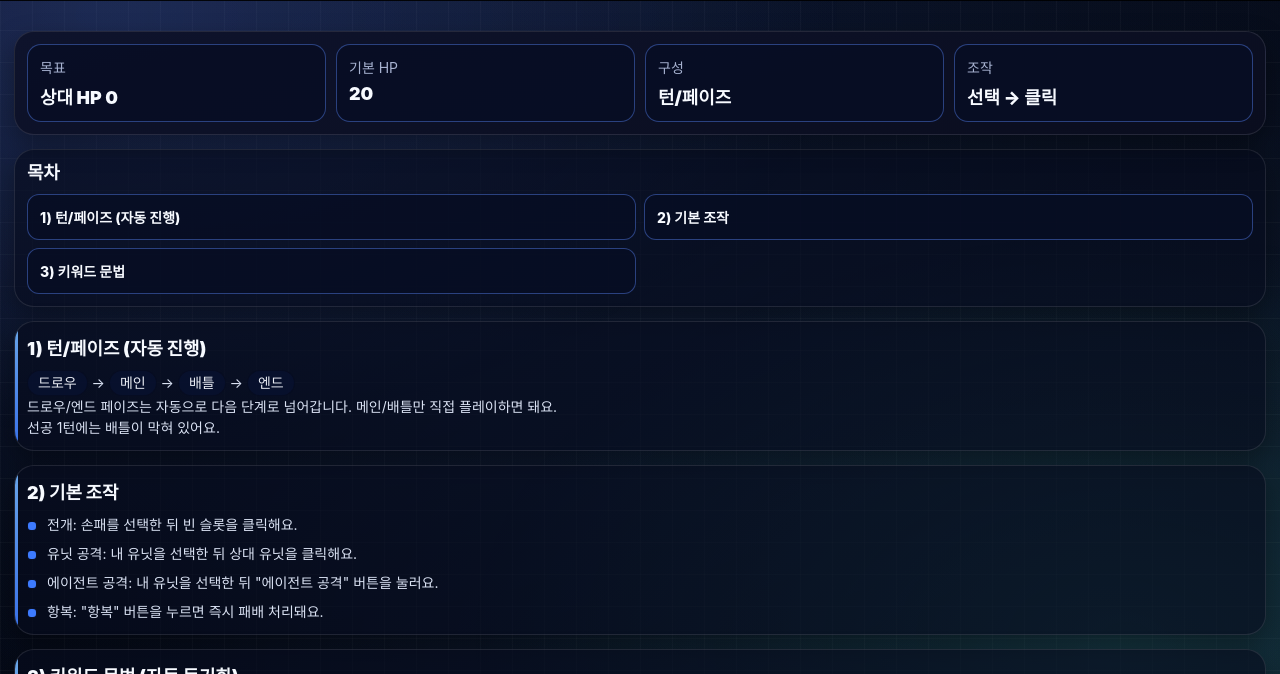
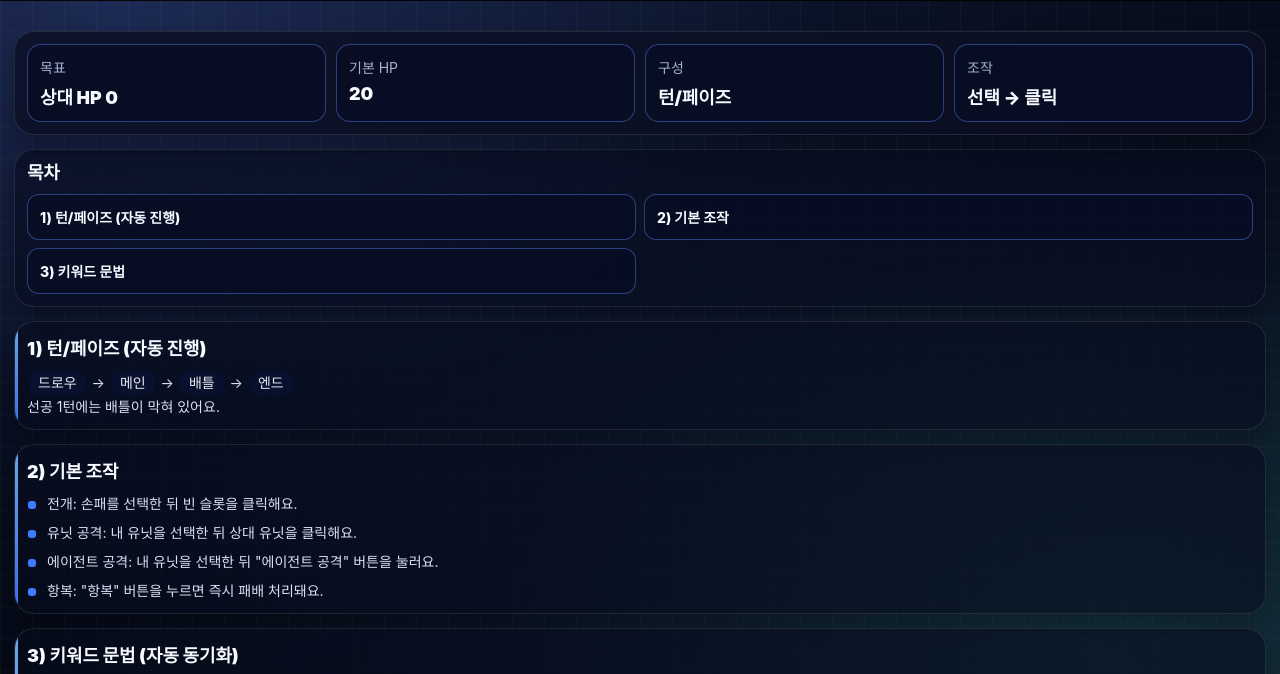
Before and after one commit to Ketose333/boundless, a website: page vercel/public/guide.html in a window 1280 px wide. Shown: the part 65-739 px from the top of the page. Drawn offline with Linux system fonts and the light colour scheme; no server answers; a web font is replaced by a local one.

Commit message:
chore(guide): remove draw/end phase auto-advance sentence

```diff
--- a/vercel/public/guide.html
+++ b/vercel/public/guide.html
@@ -36,8 +36,7 @@
         <article class="panel guide-card" id="g1">
           <div class="guide-card__title">1) 턴/페이즈 (자동 진행)</div>
           <div class="muted lh15"><span class="code-token">드로우</span> → <span class="code-token">메인</span> → <span class="code-token">배틀</span> → <span class="code-token">엔드</span></div>
-          <div class="muted lh15">드로우/엔드 페이즈는 자동으로 다음 단계로 넘어갑니다. 메인/배틀만 직접 플레이하면 돼요.</div>
-          <div class="muted lh15">선공 1턴에는 배틀이 막혀 있어요.</div>
+                    <div class="muted lh15">선공 1턴에는 배틀이 막혀 있어요.</div>
         </article>
         <article class="panel guide-card" id="g2">
           <div class="guide-card__title">2) 기본 조작</div>
```
